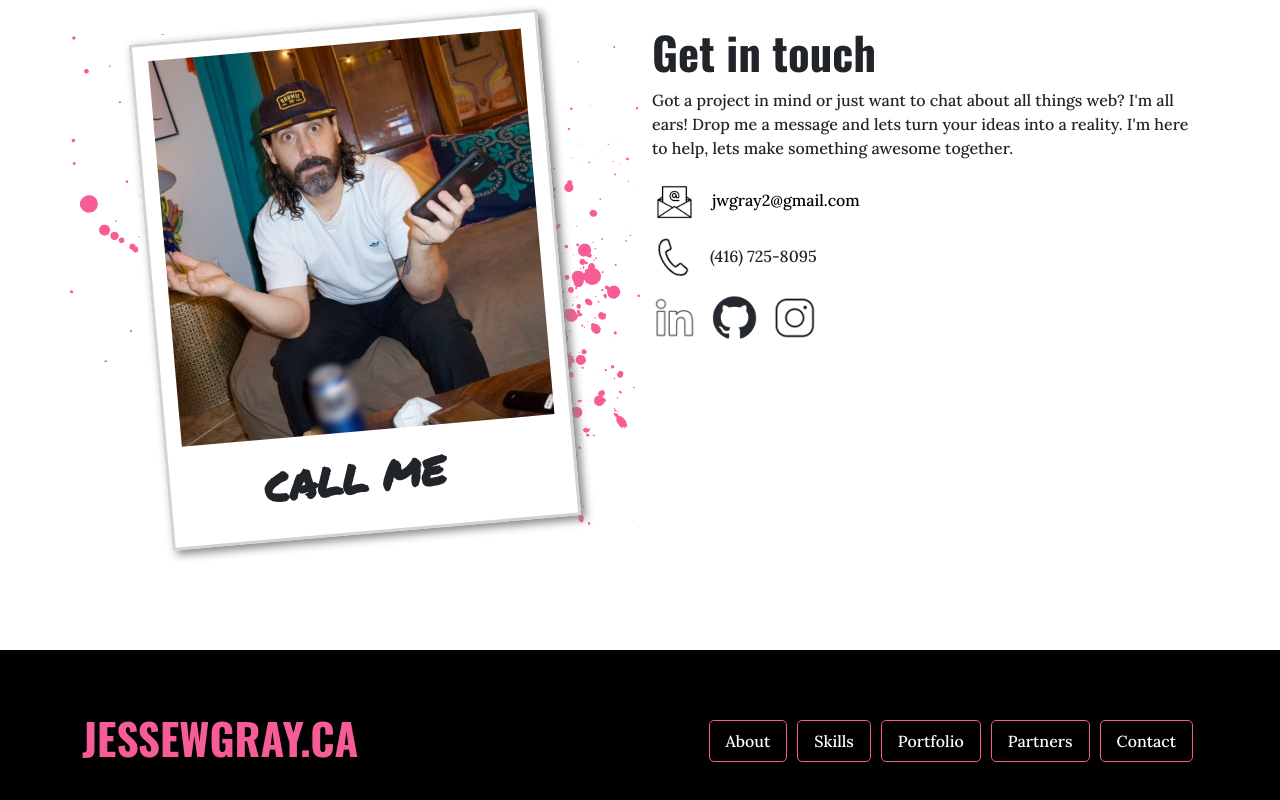
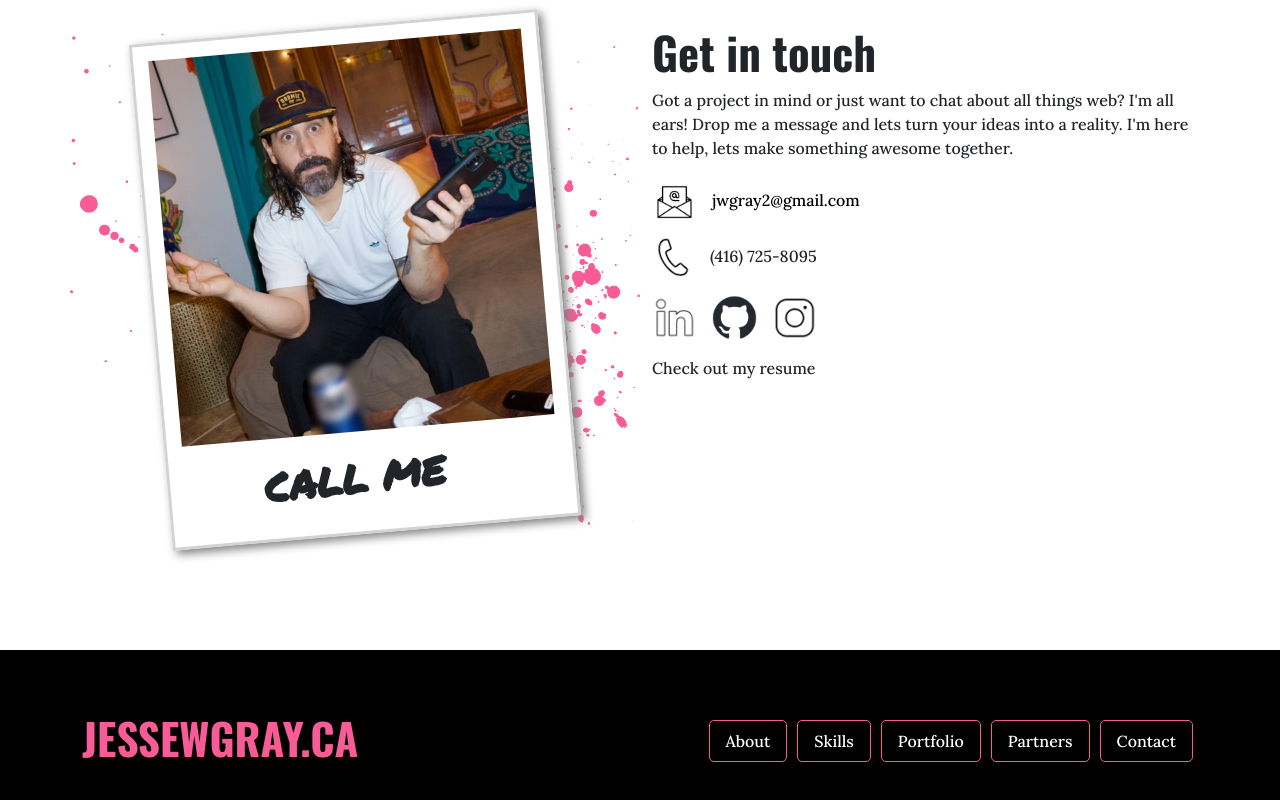
Before and after one commit to jessewgray/jessewgrayca, a React (Create React App) app: page / in a window 1280 px wide. Shown: the part 2547-3347 px from the top of the page. Built offline with nearby package versions, Linux system fonts and the light colour scheme; a web font is replaced by a local one.

Commit message:
adding resume

```diff
--- a/src/sections/PopResume.js
+++ b/src/sections/PopResume.js
@@ -1,7 +1,7 @@
 
 const goToRes = () => {
     console.log('working resume')
-    window.open('https://www.google.com')
+    window.open('https://jessewgray.space/resume/resume.pdf')
 }
 
 const PopResume = () => {
--- a/src/sections/SectionFive.js
+++ b/src/sections/SectionFive.js
@@ -51,7 +51,7 @@ const SectionFive = () => {
                         <p><a href="mailto:jwgray2@gmail.com"><img style={wForty} src={email}></img>jwgray2@gmail.com</a></p>
                         <p><img src={phone} style={phoneStyle}/>(416) 725-8095</p>
                         <p><img id="linkedIn" src={linkedIn} style={wFifty} onClick={goLinkedin}/><img id="github" src={github} style={wForty} onClick={goGithub}/><img id="insta" src={insta} style={wFifty} onClick={goInsta}/></p>
-                        {/* <PopResume /> */}
+                        <PopResume />
                     </div>
                 </div>
             </div>
```
